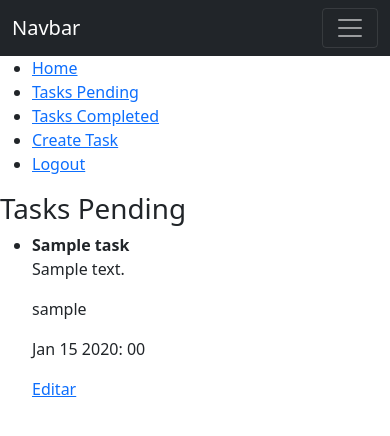
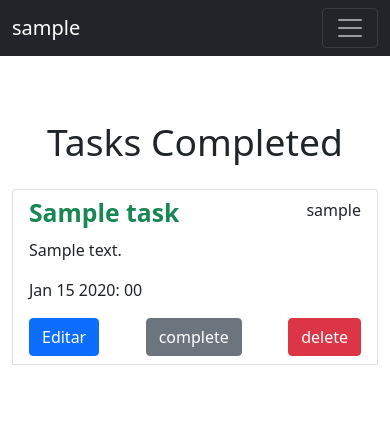
Before and after one commit to gerardo806/django-auth-crud, a Django app: page /tasks_completed/ in a window 390 px wide. Shown: the top 436 px of the page. Run offline with Django 4.2, Linux system fonts and the light colour scheme; a user stored in the database is signed in; tables that the repository leaves empty hold one stand-in row (values such as "Sample post"); some libraries are stand-ins or nearby versions.

Commit message:
app complete

```diff
--- a/tasks/templates/base.html
+++ b/tasks/templates/base.html
@@ -11,8 +11,12 @@
   <body>
     <!--NAVBAR-->
     <nav class="navbar navbar-expand-lg navbar-dark bg-dark">
-      <div class="container-fluid">
-        <a class="navbar-brand" href="#">Navbar</a>
+      <div class="container">
+        {% if user.is_authenticated %}
+        <a class="navbar-brand" href="{% url 'home' %}">{{user.username}}</a>
+        {% else %}
+        <a class="navbar-brand" href="{% url 'home' %}">App</a>
+        {% endif %}
         <button
           class="navbar-toggler"
           type="button"
@@ -25,44 +29,46 @@
           <span class="navbar-toggler-icon"></span>
         </button>
         <div class="collapse navbar-collapse" id="navbarNav">
-          <ul class="navbar-nav">
+          <ul class="navbar-nav ms-auto">
+            {% if user.is_authenticated %}
             <li class="nav-item">
-              <a class="nav-link active" aria-current="page" href="#">Home</a>
+              <a
+                class="nav-link active"
+                aria-current="page"
+                href="{% url 'tasks' %}"
+                >Tasks Pending</a
+              >
             </li>
             <li class="nav-item">
-              <a class="nav-link" href="#">Features</a>
+              <a class="nav-link" href="{% url 'tasks_completed' %}"
+                >Tasks Completed</a
+              >
             </li>
             <li class="nav-item">
-              <a class="nav-link" href="#">Pricing</a>
+              <a class="nav-link" href="{% url 'create_task' %}">Create Task</a>
             </li>
             <li class="nav-item">
               <a
-                class="nav-link disabled"
-                href="#"
+                class="nav-link"
+                href="{% url 'logout' %}"
                 tabindex="-1"
                 aria-disabled="true"
-                >Disabled</a
+                >Logout</a
               >
             </li>
+            {% else %}
+            <li class="nav-item">
+              <a class="nav-link" href="{% url 'signup' %}">Signup</a>
+            </li>
+            <li class="nav-item">
+              <a class="nav-link" href="{% url 'signin' %}">Signin</a>
+            </li>
+            {% endif %}
           </ul>
         </div>
       </div>
     </nav>
-    <nav>
-      <ul>
-        <li><a href="/">Home</a></li>
 
-        {% if user.is_authenticated %}
-        <li><a href="{% url 'tasks' %}">Tasks Pending</a></li>
-        <li><a href="{% url 'tasks_completed' %}">Tasks Completed</a></li>
-        <li><a href="/tasks/create">Create Task</a></li>
-        <li><a href="/logout">Logout</a></li>
-        {% else %}
-        <li><a href="/signup">Signup</a></li>
-        <li><a href="/signin">Signin</a></li>
-        {% endif %}
-      </ul>
-    </nav>
     {% block content %} {% endblock %}
     <script src="{% static 'js/bootstrap.min.js' %}"></script>
   </body>
--- a/tasks/templates/tasks.html
+++ b/tasks/templates/tasks.html
@@ -1,23 +1,44 @@
 {% extends "base.html" %} {% block content %}
 
-<h1>Tasks Pending</h1>
-<section>
-  <ul>
+<main class="container py-5">
+  <div class="row">
+    <section class="col-md-6 offset-md-3">
+      <h1 class="text-center display-3 py-3">
+        Tasks {% if pending %} Pending {% else %} Completed {% endif %}
+      </h1>
+      <div class="list-group">
         {% for task in tasks %}
-    <li>
+        <article class="list-group-item">
+          <header class="d-flex justify-content-between">
             {% if task.important %}
-      <strong>{{task.title}}</strong>
+            <h2 class="fw-bold text-success">{{task.title}}</h2>
             {% else %}
-      <p>{{task.title}}</p>
+            <h2 class="fw-bold">{{task.title}}</h2>
             {% endif %}
+            <p>{{task.user.username}}</p>
+          </header>
           <p>{{task.description}}</p>
-      <p>{{task.user.username}}</p>
           <p>{{task.datecompleted|date:'M j Y: i'}}</p>
-      <a href="/tasks/{{task.id}}">Editar</a>
-    </li>
+          <footer class="d-flex justify-content-between">
+            <a class="btn btn-primary" href="{% url 'task_detail' task.id %}"
+              >Editar</a
+            >
+            <form action="{% url 'complete_task' task.id %}" method="post">
+              {% csrf_token %}
+              <button class="btn btn-secondary">complete</button>
+            </form>
+
+            <form action="{% url 'delete_task' task.id %}" method="post">
+              {% csrf_token %}
+              <button class="btn btn-danger">delete</button>
+            </form>
+          </footer>
+        </article>
         <br />
         {% endfor %}
-  </ul>
+      </div>
     </section>
+  </div>
+</main>
 
 {% endblock %}
--- a/tasks/views.py
+++ b/tasks/views.py
@@ -41,7 +41,8 @@ def signup(request):
 @login_required
 def tasks(request):
     tasks = Task.objects.filter(user=request.user, datecompleted__isnull=True)
-    return render(request, "tasks.html", {"tasks": tasks})
+    pending = True
+    return render(request, "tasks.html", {"tasks": tasks, "pending": pending})
 
 
 @login_required
```
Also changed, not shown: tasks/forms.py (+18 -5 lines), tasks/templates/create_task.html (+17 -14 lines), tasks/templates/home.html (+15 -6 lines), tasks/templates/signin.html (+40 -10 lines), tasks/templates/signup.html (+53 -17 lines), tasks/templates/task_detail.html (+10 -11 lines). Lines whose indentation alone changed are shown as unchanged.
